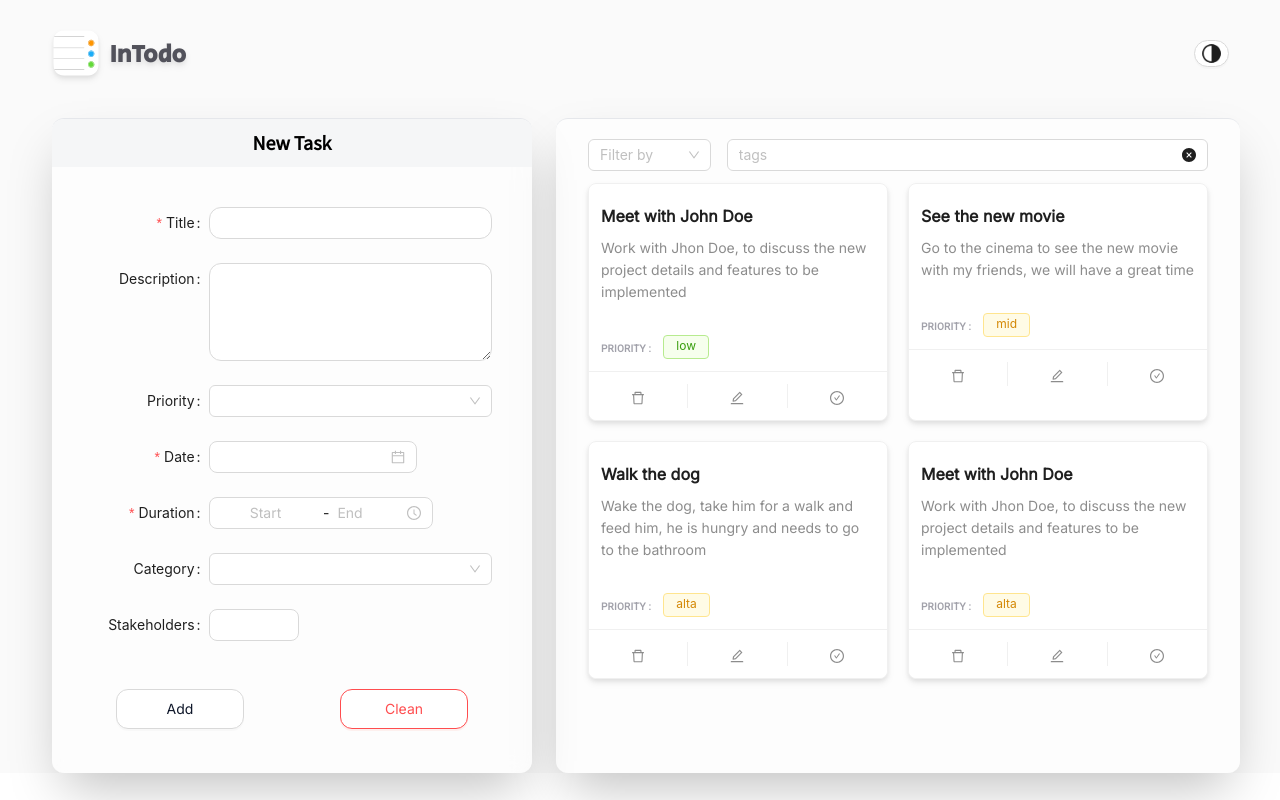
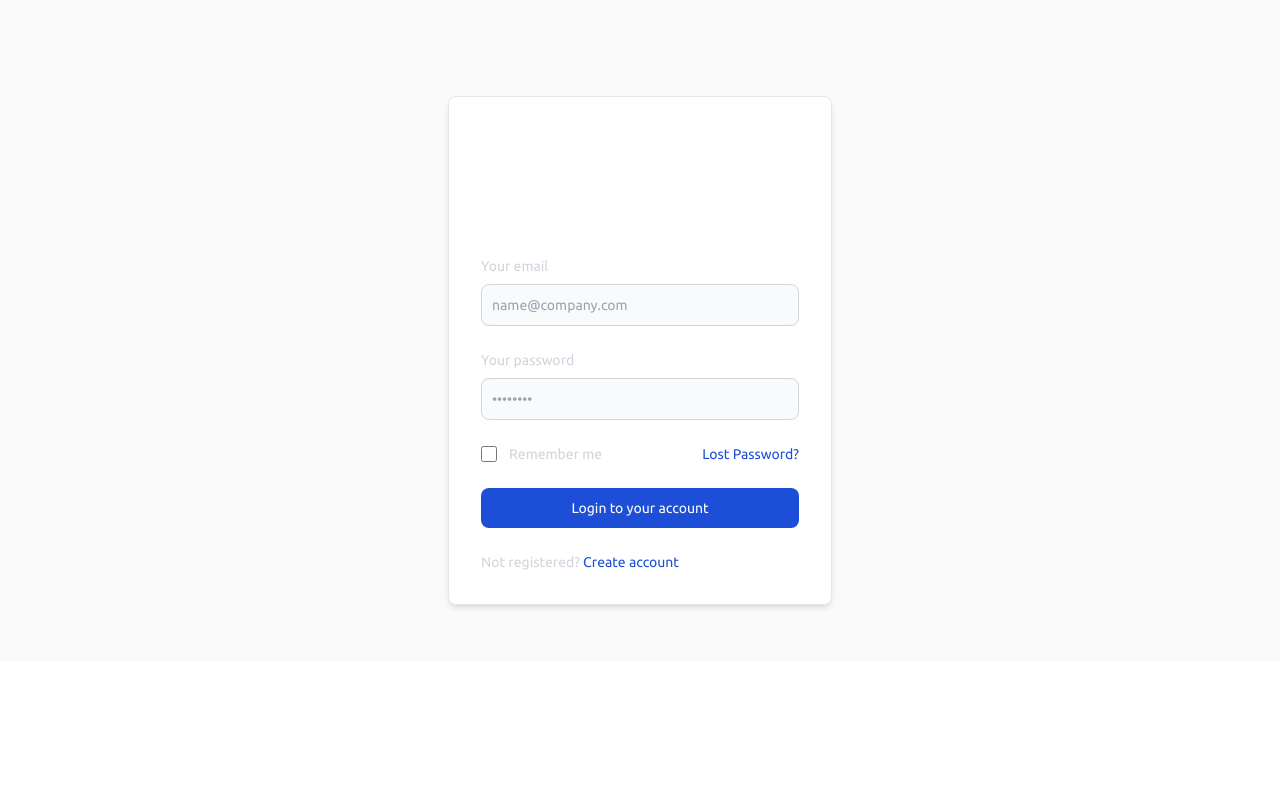
Before and after one commit to kralion/event-wise, a React (Vite) app: page / in a window 1280 px wide. Built offline with nearby package versions, Linux system fonts and the light colour scheme.

Commit message:
feat: Login Form

```diff
--- a/src/App.tsx
+++ b/src/App.tsx
@@ -11,12 +11,14 @@ import AOS from "aos";
 import logo from "./assets/logo.svg";
 
 import { TodoProvider } from "./context/TodoContext";
+import Login from "./Login";
 function App() {
 	useEffect(() => {
 		AOS.init();
 	}, []);
 	const [loading, setLoading] = useState(true);
 	const [isDarkMode, setIsDarkMode] = useState(false);
+	const [isLogin, setIsLogin] = useState(false);
 	const handleThemeChange = () => {
 		setIsDarkMode((previousValue) => !previousValue);
 	};
@@ -38,8 +40,9 @@ function App() {
 						<Spin size="large" />
 					</div>
 				) : (
-					<div className="App bg-neutral-100/50 flex flex-col justify-center items-center">
-						<header
+					<div className="App bg-neutral-100/50 h-100% pb-14 flex flex-col justify-center items-center">
+						{isLogin ? "Hello" : <Login setIsLogin={setIsLogin} />}
+						{/* <header
 							data-aos="fade-in"
 							data-aos-delay="600"
 							data-aos-duration="1000"
@@ -85,7 +88,7 @@ function App() {
 						>
 							<TodoForm />
 							<TodoList />
-						</section>
+						</section> */}
 					</div>
 				)}
 			</TodoProvider>
--- /dev/null
+++ b/src/Login.tsx
@@ -0,0 +1,99 @@
+import React from "react";
+
+type LoginP = {
+	setIsLogin: React.Dispatch<React.SetStateAction<boolean>>;
+};
+
+function Login({ setIsLogin }: LoginP) {
+	return (
+		<div
+			data-aos="fade-in"
+			data-aos-delay="600"
+			data-aos-duration="1000"
+			className="mt-24 w-96 mx-auto font-Ubuntu"
+		>
+			<div className="bg-white shadow-md border border-gray-200 rounded-lg max-w-sm p-4 sm:p-6 lg:p-8 dark:bg-neutral-100 dark:border-neutral-300">
+				<form className="space-y-6">
+					<h3 className="text-[23px] text-center mb-16 mt-7 font-medium dark:text-gray-900 text-white ">
+						Sign in to
+						<span className="font-bold"> InTodo </span>
+					</h3>
+					<div>
+						<label
+							htmlFor="email"
+							className="text-sm font-medium dark:text-gray-900 block mb-2 text-gray-300"
+						>
+							Your email
+						</label>
+						<input
+							type="email"
+							name="email"
+							id="email"
+							className="bg-gray-50 border border-gray-300 text-gray-900 sm:text-sm rounded-lg focus:ring-blue-500 focus:border-blue-500 block w-full p-2.5 dark:bg-gray-500 dark:border-gray-200 dark:placeholder-gray-100 dark:text-white"
+							placeholder="name@company.com"
+						/>
+					</div>
+					<div>
+						<label
+							htmlFor="password"
+							className="text-sm font-medium dark:text-gray-900 block mb-2 text-gray-300"
+						>
+							Your password
+						</label>
+						<input
+							type="password"
+							name="password"
+							id="password"
+							placeholder="••••••••"
+							className="bg-gray-50 border border-gray-300 text-gray-900 sm:text-sm rounded-lg focus:ring-blue-500 focus:border-blue-500 block w-full p-2.5 dark:bg-gray-500 dark:border-gray-200 dark:placeholder-gray-100 dark:text-white"
+						/>
+					</div>
+					<div className="flex items-start">
+						<div className="flex items-start">
+							<div className="flex items-center h-5">
+								<input
+									id="remember"
+									aria-describedby="remember"
+									type="checkbox"
+									className="bg-gray-50 border border-gray-300 focus:ring-3 focus:ring-blue-300 h-4 w-4 rounded dark:bg-gray-300 dark:border-gray-600 dark:focus:ring-blue-600 dark:ring-offset-gray-800"
+								/>
+							</div>
+							<div className="text-sm ml-3">
+								<label
+									htmlFor="remember"
+									className="font-medium dark:text-gray-900 text-gray-300"
+								>
+									Remember me
+								</label>
+							</div>
+						</div>
+						<a
+							href="www.google.com"
+							className="text-sm text-blue-700 hover:underline ml-auto dark:text-blue-500"
+						>
+							Lost Password?
+						</a>
+					</div>
+					<button
+						onClick={() => setIsLogin(true)}
+						type="submit"
+						className="w-full text-white bg-blue-700 hover:bg-blue-800 focus:ring-4 focus:ring-blue-300 font-medium rounded-lg text-sm px-5 py-2.5 text-center dark:bg-blue-600 dark:hover:bg-blue-700 dark:focus:ring-blue-800"
+					>
+						Login to your account
+					</button>
+					<div className="text-sm font-medium dark:text-gray-500 text-gray-300">
+						Not registered?{" "}
+						<a
+							href="www.instagram.com"
+							className="text-blue-700 hover:underline dark:text-blue-500"
+						>
+							Create account
+						</a>
+					</div>
+				</form>
+			</div>
+		</div>
+	);
+}
+
+export default Login;
--- a/src/components/TodoForm.tsx
+++ b/src/components/TodoForm.tsx
@@ -76,7 +76,7 @@ function TodoForm() {
 					wrapperCol={{ span: 24 }}
 					layout="horizontal"
 					style={{ width: 400 }}
-					onFinishFailed={(errorInfo) => {
+					onFinishFailed={(errorInfo: Error) => {
 						console.error("Fill out form Error :", errorInfo);
 					}}
 					form={form}
--- a/src/index.css
+++ b/src/index.css
@@ -2,6 +2,7 @@
 @import url("https://fonts.googleapis.com/css2?family=Inter&display=swap");
 @import url('https://fonts.googleapis.com/css2?family=Source+Sans+Pro&display=swap');
 @import url('https://fonts.googleapis.com/css2?family=Secular+One&display=swap');
+@import url('https://fonts.googleapis.com/css2?family=Ubuntu&display=swap');
 @tailwind base;
 @tailwind components;
 @tailwind utilities;
--- a/tailwind.config.cjs
+++ b/tailwind.config.cjs
@@ -8,6 +8,7 @@ module.exports = {
 				Inter: ["Inter", "sans-serif"],
 				SourceSansPro: ["Source Sans Pro", "sans-serif"],
 				SecularOne: ["Secular One", "sans-serif"],
+				Ubuntu : ["Ubuntu", "sans-serif"],
 			},
 			backgroundImage: {
 				waves: "url('/src/assets/waves.svg')",
```
